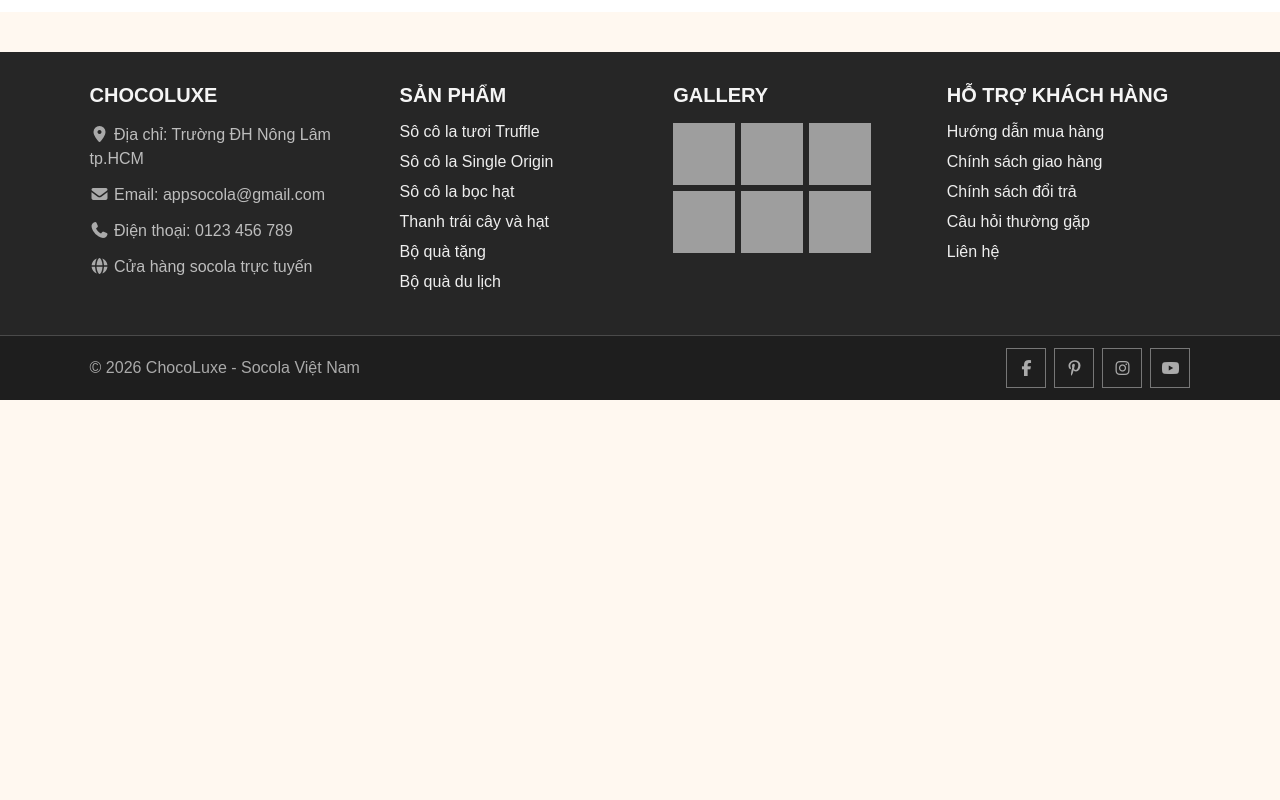
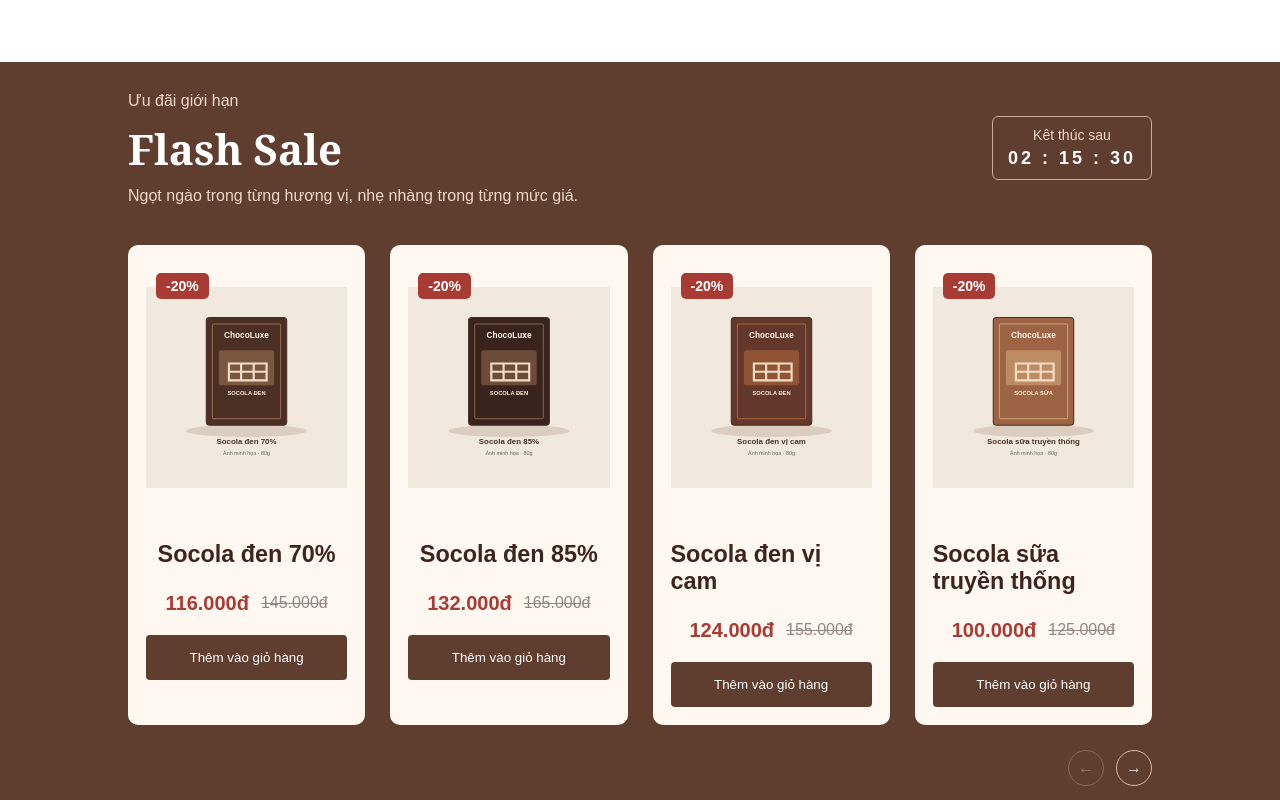
Before and after one commit to PhamVanViet23130380/AppSocola, a React (Vite) app: page / in a window 1280 px wide. Shown: the part 1480-2280 px from the top of the page. Before the commit the page ends 1880 px from the top, so only its background shows below. Built offline with nearby package versions, Linux system fonts and the light colour scheme; grey boxes are pictures that could not be loaded.

Commit message:
feat(home): thêm phần flash sale

```diff
--- /dev/null
+++ b/src/components/ProductCarousel/ProductCarousel.css
@@ -0,0 +1,127 @@
+.product-carousel{
+    width: 100%;
+    min-width: 0;
+}
+
+.product-carousel-grid{
+    display: grid;
+    grid-template-columns: repeat(4, minmax(0, 1fr));
+    gap: 25px;
+}
+
+.flashsale-card{
+    min-width: 0;
+    padding: 18px;
+    background-color: #fff8f0;
+    border-radius: 10px;
+    color: #3d241c;
+    cursor: pointer;
+    transition: transform 0.3s ease;
+}
+
+.flashsale-card:hover{
+    transform: translateY(-5px);
+}
+
+.flashsale-card-image{
+    position: relative;
+    overflow: hidden;
+}
+
+.flashsale-card-image img{
+    display: block;
+    width: 100%;
+    height: 250px;
+    object-fit: contain;
+}
+
+.flashsale-discount{
+    position: absolute;
+    top: 10px;
+    left: 10px;
+    z-index: 1;
+    padding: 5px 10px;
+    background-color: #a83c35;
+    color: white;
+    border-radius: 5px;
+    font-size: 14px;
+    font-weight: bold;
+
+}
+
+.flashsale-card-info{
+    display: flex;
+    flex-direction: column;
+    align-items: center;
+    margin-top: 5px;
+    font-size: 20px;
+    color: #3d241c;
+}
+
+
+.flashsale-price{
+    display: flex;
+    align-items: center;
+    gap: 12px;
+    flex-wrap: wrap;
+}
+
+.flashsale-price strong{
+    color: #a83c35;
+    font-size: 20px;
+}
+
+.flashsale-price del{
+    color: #94877f;
+    font-size: 16px;
+}
+
+.flashsale-add-btn{
+    width: 100%;
+    margin-top: 20px;
+    padding: 15px;
+    background-color: #603e2f;
+    color: white;
+    border: none;
+    border-radius: 4px;
+    cursor: pointer;
+    transition: background-color 0.3s ease;
+}
+
+.flashsale-add-btn:hover{
+    background-color: #40271f;
+}
+
+
+.product-carousel-controls {
+    display: flex;
+    justify-content: flex-end;
+    gap: 12px;
+    margin-top: 25px;
+}
+
+.product-carousel-controls button{
+    width: 36px;
+    height: 36px;
+    padding: 0;
+    display: flex;
+    align-items: center;
+    justify-content: center;
+    background-color: transparent;
+    color: white;
+    border: 1px solid #d6b9a6;
+    border-radius: 50%;
+    font-size: 16px;
+    cursor: pointer;
+    transition: all 0.3s ease;
+}
+
+.product-carousel-controls button:hover:not(:disabled){
+    background-color: #fff8f0;
+    color: #603e2f;
+}
+
+.product-carousel-controls button:disabled{
+    opacity: 0.35;
+    cursor: not-allowed;
+}
--- /dev/null
+++ b/src/components/ProductCarousel/ProductCarousel.jsx
@@ -0,0 +1,76 @@
+import "./ProductCarousel.css";
+import { useState } from "react";
+
+function ProductCarousel({ products }){
+    const [startIndex, setStartIndex] = useState(0);
+
+    const visibleCount = 4;
+    const maxStart = Math.max(0, products.length - visibleCount);
+
+    const visibleProducts = products.slice(
+        startIndex,
+        startIndex + visibleCount
+    );
+
+
+    return (
+        <div className="product-carousel">
+            <div className="product-carousel-grid">
+                {visibleProducts.map((product) => (
+                    <article className="flashsale-card" key={product.id}>
+                        <div className="flashsale-card-image">
+                            <span className="flashsale-discount">-20%</span>
+
+                            <img
+                                src={product.image}
+                                alt={product.name}
+                            />
+                        </div>
+
+                        <div className="flashsale-card-info">
+                            <h3>{product.name}</h3>
+
+                            <div className="flashsale-price">
+                                <strong>
+                                    {(product.price * 0.8).toLocaleString("vi-VN")}đ
+                                </strong>
+
+                                <del>
+                                    {product.price.toLocaleString("vi-VN")}đ
+                                </del>
+                            </div>
+
+                            <button type="button" className="flashsale-add-btn">
+                                Thêm vào giỏ hàng
+                            </button>
+                        </div>
+                    </article>
+                ))}
+            </div>
+
+
+            <div className="product-carousel-controls">
+                <button
+                    type="button"
+                    onClick={() => setStartIndex((current) => Math.max(0, current - 1))}
+                    disabled={startIndex === 0}
+                    aria-label="Xem sản phẩm trước"
+                >
+                    ←
+                </button>
+
+                <button
+                    type="button"
+                    onClick={() => setStartIndex((current) => Math.min(maxStart, current + 1))}
+                    disabled={startIndex === maxStart}
+                    aria-label="Xem sản phẩm tiếp theo"
+                >
+                    →
+                </button>
+            </div>
+
+        </div>
+    );
+}
+
+export default ProductCarousel;
--- a/src/pages/Home/Home.css
+++ b/src/pages/Home/Home.css
@@ -231,7 +231,7 @@
 .category-image img{
     display: block;
     width: 100%;
-    height: 200px;
+    height: 250px;
     object-fit: contain;
 }
 
@@ -276,6 +276,65 @@
     transform: translateY(-5px);
     background-color: #40271f;
 }
+
+.home-flashsale{
+    padding: 20px 10%;
+    background-color: #603e2f;
+    color: #ffffff;
+}
+
+.flashsale-header{
+    display: flex;
+    justify-content: space-between;
+    align-items: center;
+    gap: 25px;
+    margin-bottom: 30px;
+}
+
+.flashsale-heading h2{
+    margin: 10px 0;
+    color: #ffffff;
+    font-family: Georgia, serif;
+    font-size: 42px;
+}
+
+.flashsale-heading p{
+    margin: 10px 0;
+    font-size: 16px;
+    color: #f0d9c7;
+}
+
+.flashsale-time{
+    display: flex;
+    flex-direction: column;
+    align-items: center;
+    gap: 5px;
+    padding: 10px 15px;
+    border: 1px solid #cdaa95;
+    border-radius: 6px;
+}
+
+.flashsale-time span{
+    color: #f0d9c7;
+    font-size: 14px;
+}
+
+.flashsale-time strong{
+    color: #ffffff;
+    font-size: 18px;
+    letter-spacing: 3px;
+    font-variant-numeric: tabular-nums;
+}
+
+.flashsale-products{
+    width: 100%;
+}
+
+
+
+
+
+
 
 
 @media (max-width: 1024px){
--- a/src/pages/Home/Home.jsx
+++ b/src/pages/Home/Home.jsx
@@ -1,6 +1,9 @@
 import {Link} from "react-router";
 import "./Home.css";
+import { products } from "../../data/products.js";
+import ProductCarousel from "../../components/ProductCarousel/ProductCarousel.jsx";
 
+const flashSaleProducts = products.slice(0, 5);
 
 const categories = [
     {
@@ -116,6 +119,28 @@ function Home() {
                 </div>
             </section>
 
+
+
+            <section className="home-flashsale">
+                <div className="flashsale-header">
+                    <div className="flashsale-heading">
+                        <p>Ưu đãi giới hạn</p>
+                        <h2>Flash Sale</h2>
+                        <p>Ngọt ngào trong từng hương vị, nhẹ nhàng trong từng mức giá.</p>
+                    </div>
+
+                    <div className="flashsale-time">
+                        <span>Kêt thúc sau</span>
+                        <strong>02 : 15 : 30</strong>
+                    </div>
+                </div>
+
+                <div className="flashsale-products">
+                    <ProductCarousel products={flashSaleProducts} />
+                </div>
+
+            </section>
+
         </main>
     )
 }
```
